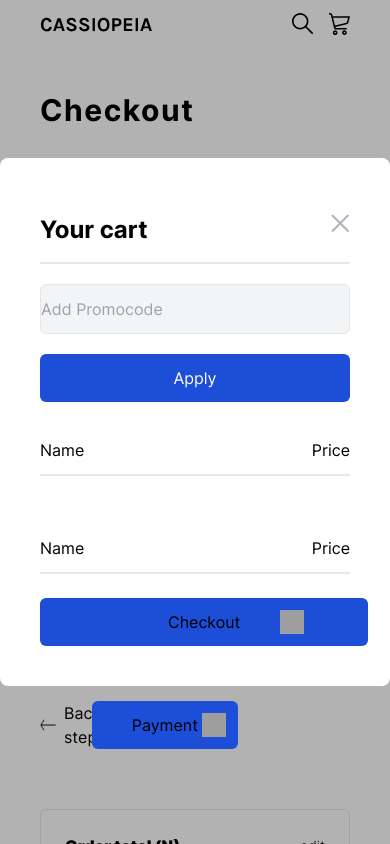
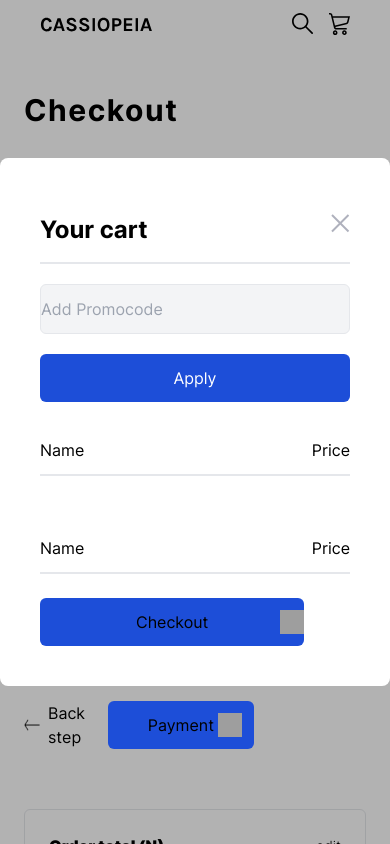
Before and after one commit to cheedinmar/e-commerce, a Vue app: page /checkout in a window 390 px wide. Both pictures are taken after a click on the icon 339 px from the left and 24 px from the top of the page. Shown: the top 844 px of the page. Built offline with nearby package versions, Linux system fonts and the light colour scheme; grey boxes are pictures that could not be loaded.

Commit message:
third commit

```diff
--- a/src/components/cart/cart_modal.vue
+++ b/src/components/cart/cart_modal.vue
@@ -29,7 +29,7 @@
 
             <div class='relative flex items-center'>
                <router-link :to= "{name: 'checkout'}" exact>
-                    <button class='px-32 py-3 bg-blue-700 mr-4 rounded-md hover:shadow-lg text-black text-md hover:shadow'>Checkout</button>
+                    <button class='px-24 py-3 bg-blue-700 mr-4 rounded-md hover:shadow-lg text-black text-md hover:shadow'>Checkout</button>
                 </router-link>
                 <img src="../../../images/right.png" class="w-6 h-6 absolute  left-60">
             </div>
--- a/src/components/checkout/manage.vue
+++ b/src/components/checkout/manage.vue
@@ -1,5 +1,5 @@
 <template>
-    <div class=" px-10 md:px-20 lg:px-32">
+    <div class=" px-6 md:px-20 lg:px-32">
         <p class= 'font-bold text-3xl leading-7 py-12 tracking-wider'>Checkout</p>
         <div class= 'flex flex-col lg:flex-row  '>
             <div class='mr-24'>
```
